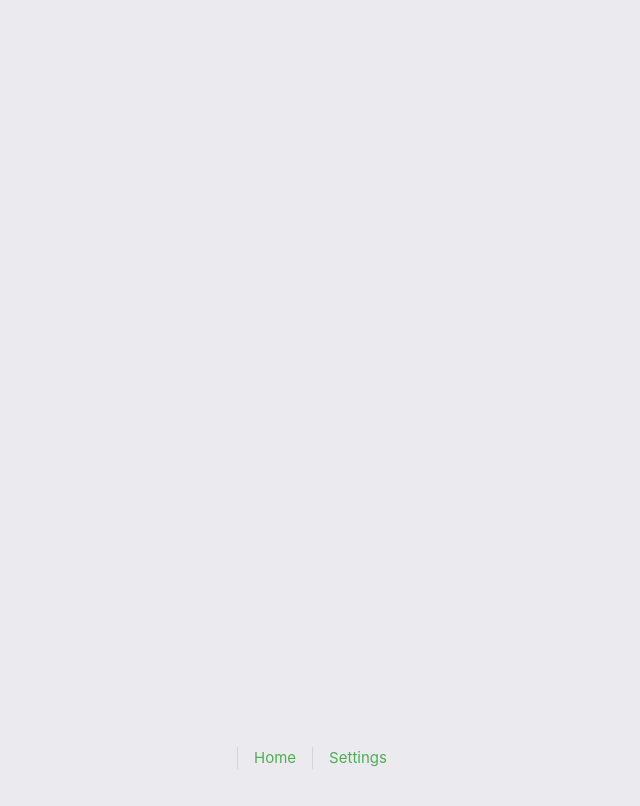
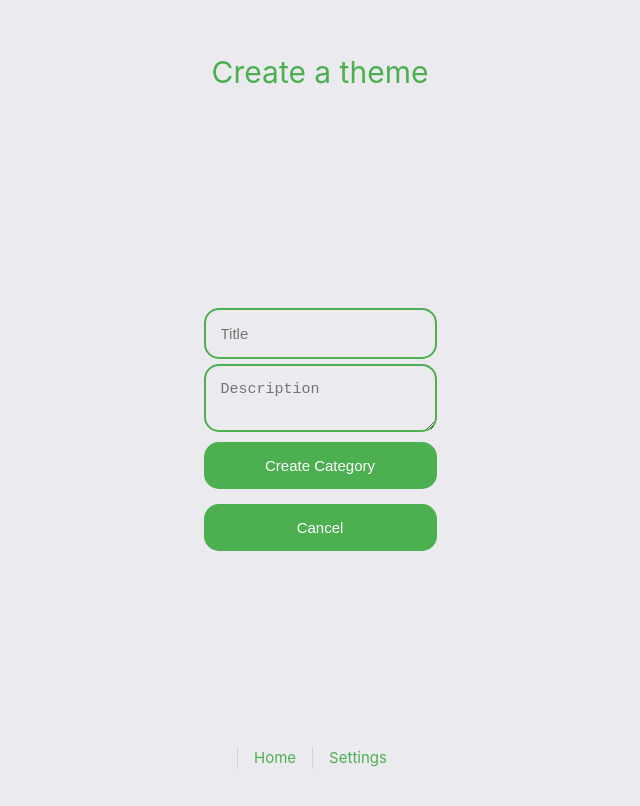
Before and after one commit to tomFregonese/HapplyMemory, a Vue app: page /create-theme/1 in a window 1280 px wide. Before the commit this address had no page. Shown: the top 806 px of the page, without its empty margins (320-960 px from the left). Built offline with nearby package versions, Linux system fonts and the light colour scheme.

Commit message:
[UPDATE] CreateThemeView.vue now works

```diff
--- a/src/router/index.ts
+++ b/src/router/index.ts
@@ -25,8 +25,8 @@ const router = createRouter({
       component: () => import('../views/ThemesView.vue')
     },
     {
-      path: '/create-theme',
-      name: 'create a theme',
+      path: '/create-theme/:categoryId',
+      name: 'Create_a_theme',
       component: () => import('../views/CreateThemeView.vue')
     },
     {
--- a/src/views/CreateThemeView.vue
+++ b/src/views/CreateThemeView.vue
@@ -1,6 +1,10 @@
 <script setup lang="ts">
-import { onMounted, defineEmits } from 'vue'
+import { onMounted, defineEmits, ref } from 'vue'
 import Back from '@/components/BackItem.vue'
+import type { Data } from '@/models/Data'
+import type { Category } from '@/models/Category'
+import router from '@/router'
+import { useRoute } from 'vue-router'
 
 const emit = defineEmits(['title'])
 
@@ -8,17 +12,51 @@ onMounted(() => {
   emit('title', 'Create a theme')
 })
 
-function submitForm() {
-  console.log('submitForm') //TODO : implement
+const route = useRoute()
+const categoryId : number = Number(route.params.categoryId)
+
+function isFormValid() {
+  return title.value.trim() !== '' && description.value.trim() !== '';
 }
+
+let title = ref('')
+let description = ref('')
+
+function createTheme() {
+  let dataFromStorage = localStorage.getItem('data')
+  let data : Data;
+  if (dataFromStorage) {
+    data = JSON.parse(dataFromStorage).data
+  } else {
+    data = { categories: [] }
+  }
+
+  let category = data.categories.find(category => category.id === categoryId)
+
+  if (category) {
+    category.themes.push({
+      id: (category.themes.length + 1),
+      title: title.value,
+      description: description.value,
+      cards: [],
+    })
+    localStorage.setItem('data', JSON.stringify({data: data}))
+
+    router.push({ name: 'Themes', params: { categoryId: categoryId } })
+  }
+
+}
+
 </script>
 
 <template>
   <main>
     <form>
-      <label for="themeName">Theme name</label>
-      <input type="text" id="themeName" placeholder="Type a name..." @keyup.enter="submitForm"/>
-      <button type="submit">Create</button>
+      <input id="title" placeholder="Title" v-model="title" type="text" required>
+
+      <textarea id="description" placeholder="Description" v-model="description"></textarea>
+
+      <button :disabled="!isFormValid()" @click="createTheme()">Create Category</button>
       <Back text="Cancel" />
     </form>
   </main>
--- a/src/views/ThemesView.vue
+++ b/src/views/ThemesView.vue
@@ -35,7 +35,8 @@ let themesList : Theme[] = currentCategory.themes || [] ;
   <main>
     <ThemeItem v-for="theme in themesList" :key="theme.id" :id="theme.id" :title="theme.title"
                   :description="theme.description"  />
-    <button @click="router.push('/create-theme')">New theme</button>
+    <button @click="router.push({name: 'Create_a_theme', params: { categoryId: currentCategory.id} })">New
+      theme</button>
     <Back />
   </main>
 </template>
```
